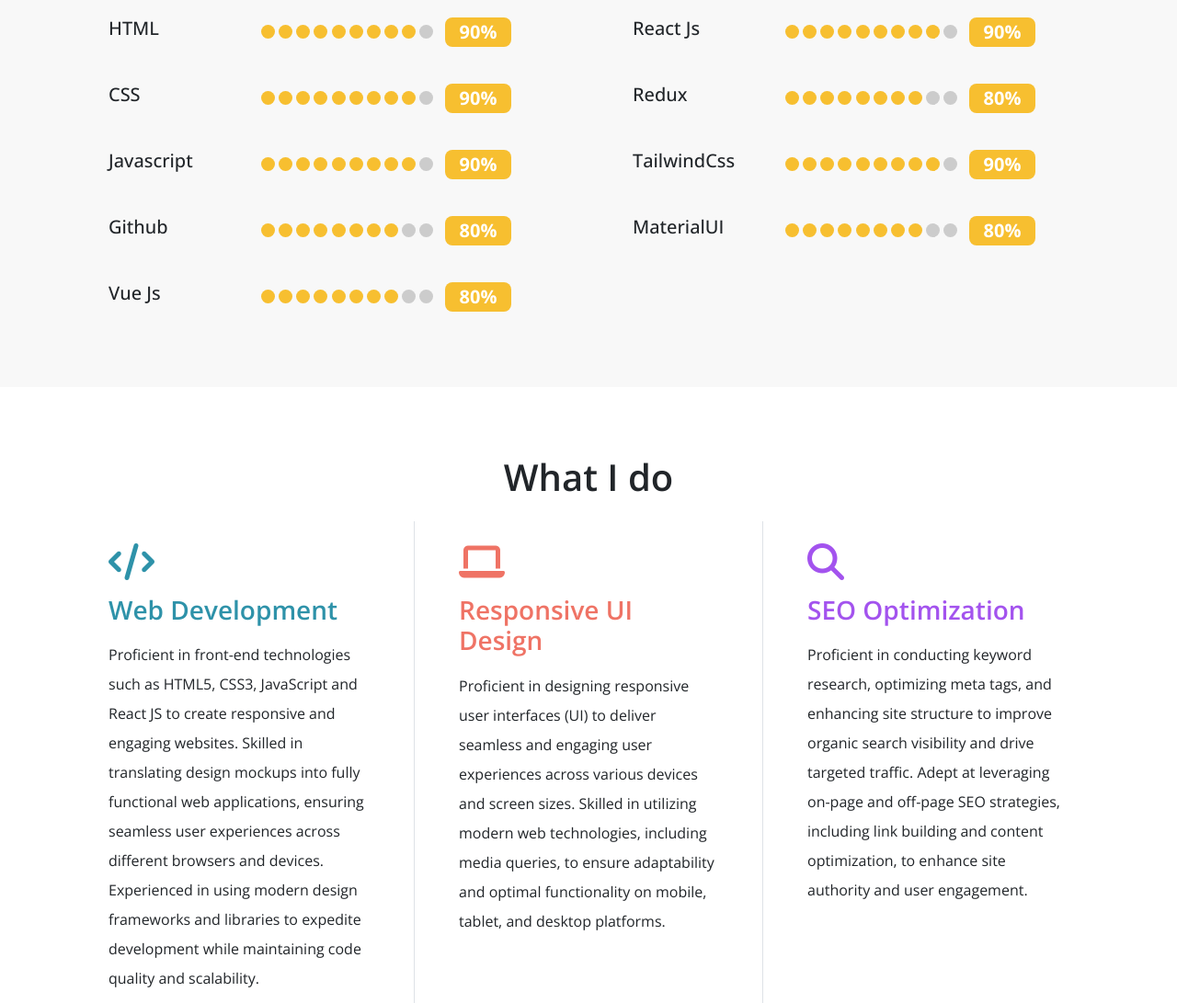
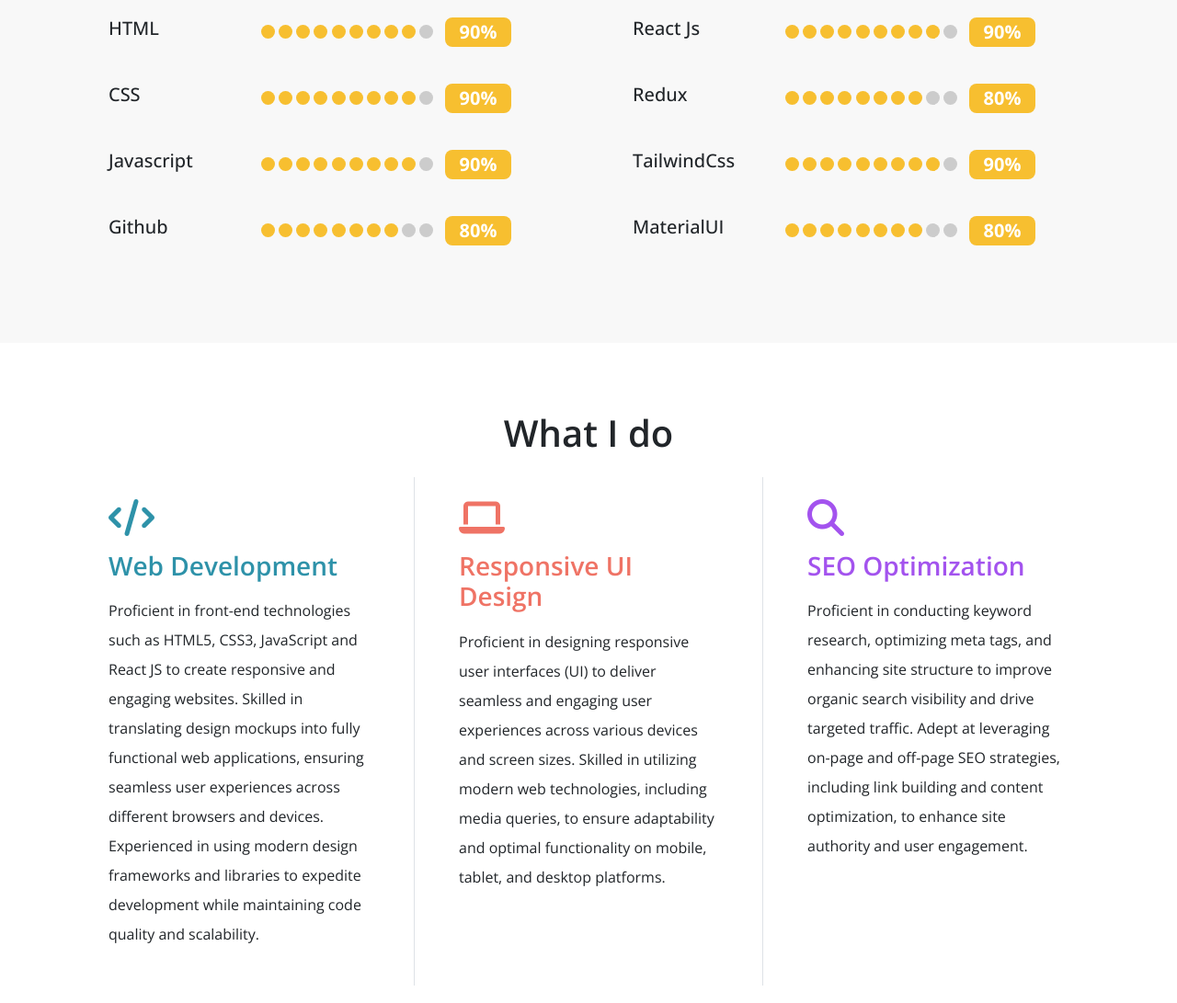
Before and after one commit to rashidgh/portfolio, a plain HTML site: page index.html in a window 1280 px wide. Shown: the part 2011-3102 px from the top of the page at 92% size. Drawn offline with nearby package versions, Linux system fonts and the light colour scheme.

Commit message:
Update index.html
emoved extra code

```diff
--- a/index.html
+++ b/index.html
@@ -239,25 +239,7 @@
                                 style="border-radius: 8px;">80%</h5>
                         </div>
                     </div>
-                    <div class="row py-3">
-                        <div class="col-12 col-md-4">
-                            <h5 class="d-inline-block pe-1 pe-5">Vue Js</h5>
-                        </div>
-                        <div class="col-12 col-md-8">
-                            <span class="bg-accent-4 skills-circle"></span>
-                            <span class="bg-accent-4 skills-circle"></span>
-                            <span class="bg-accent-4 skills-circle"></span>
-                            <span class="bg-accent-4 skills-circle"></span>
-                            <span class="bg-accent-4 skills-circle"></span>
-                            <span class="bg-accent-4 skills-circle"></span>
-                            <span class="bg-accent-4 skills-circle"></span>
-                            <span class="bg-accent-4 skills-circle"></span>
-                            <span class="bg-light-grey-2 skills-circle"></span>
-                            <span class="bg-light-grey-2 skills-circle"></span>
-                            <h5 class="d-inline-block ms-2 px-3 py-1 text-white fw-bold bg-accent-4"
-                                style="border-radius: 8px;">80%</h5>
-                        </div>
-                    </div>
+
                     <!--  -->
                 </div>
                 <div class="col-12 col-md-6 px-5 pt-0 pt-md-4 pb-4">
```
